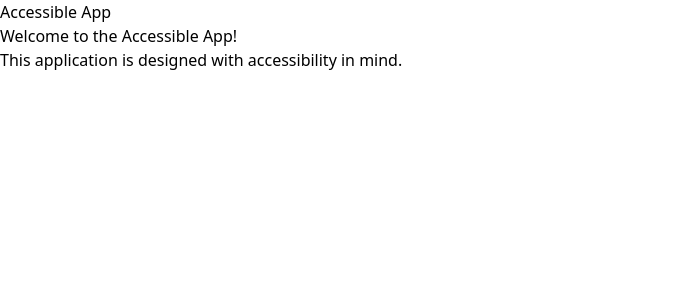
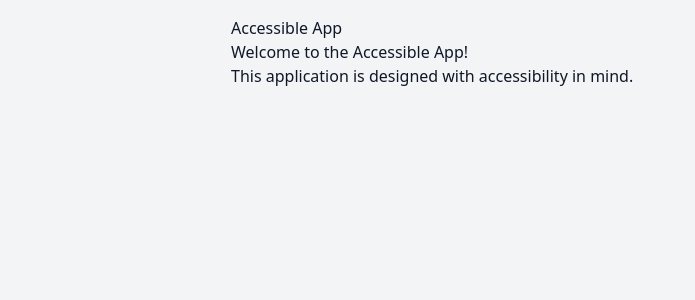
Before and after one commit to eduairet/accessibility-notes, a React (Vite) app in the folder accessible-app/: page / in a window 1280 px wide. Shown: the top 300 px of the page, without its empty margins (0-695 px from the left). Built offline with nearby package versions, Linux system fonts and the light colour scheme.

Commit message:
Basic styles

```diff
--- a/accessible-app/index.html
+++ b/accessible-app/index.html
@@ -8,7 +8,7 @@
   <title>Accessible App</title>
 </head>
 
-<body>
+<body class="bg-gray-100 text-gray-900 dark:bg-gray-900 dark:text-gray-100">
   <div id="root"></div>
   <script type="module" src="/src/main.tsx"></script>
 </body>
--- a/accessible-app/src/App.tsx
+++ b/accessible-app/src/App.tsx
@@ -1,10 +1,10 @@
 function App() {
   return (
-    <>
+    <main className="p-4 max-w-[850px] mx-auto">
       <h1>Accessible App</h1>
       <h2>Welcome to the Accessible App!</h2>
       <p>This application is designed with accessibility in mind.</p>
-    </>
+    </main>
   );
 }
 
```
